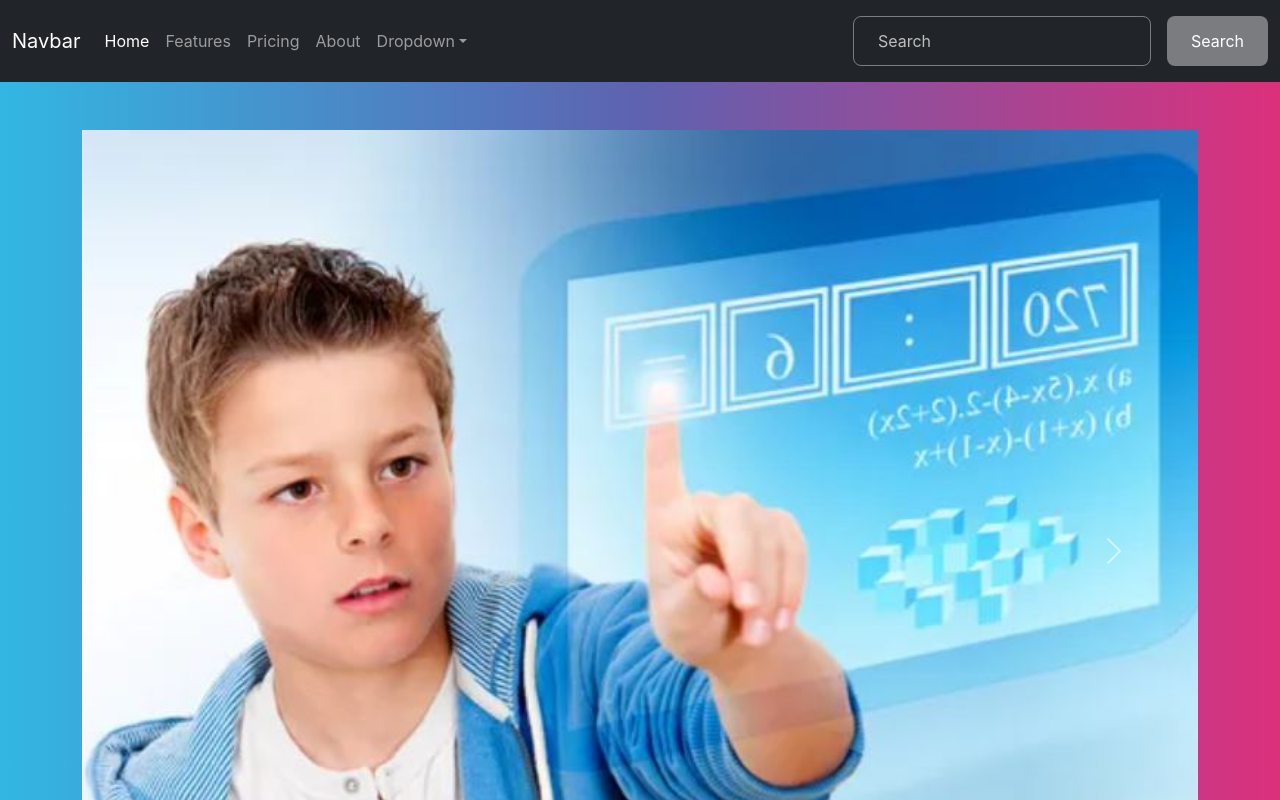
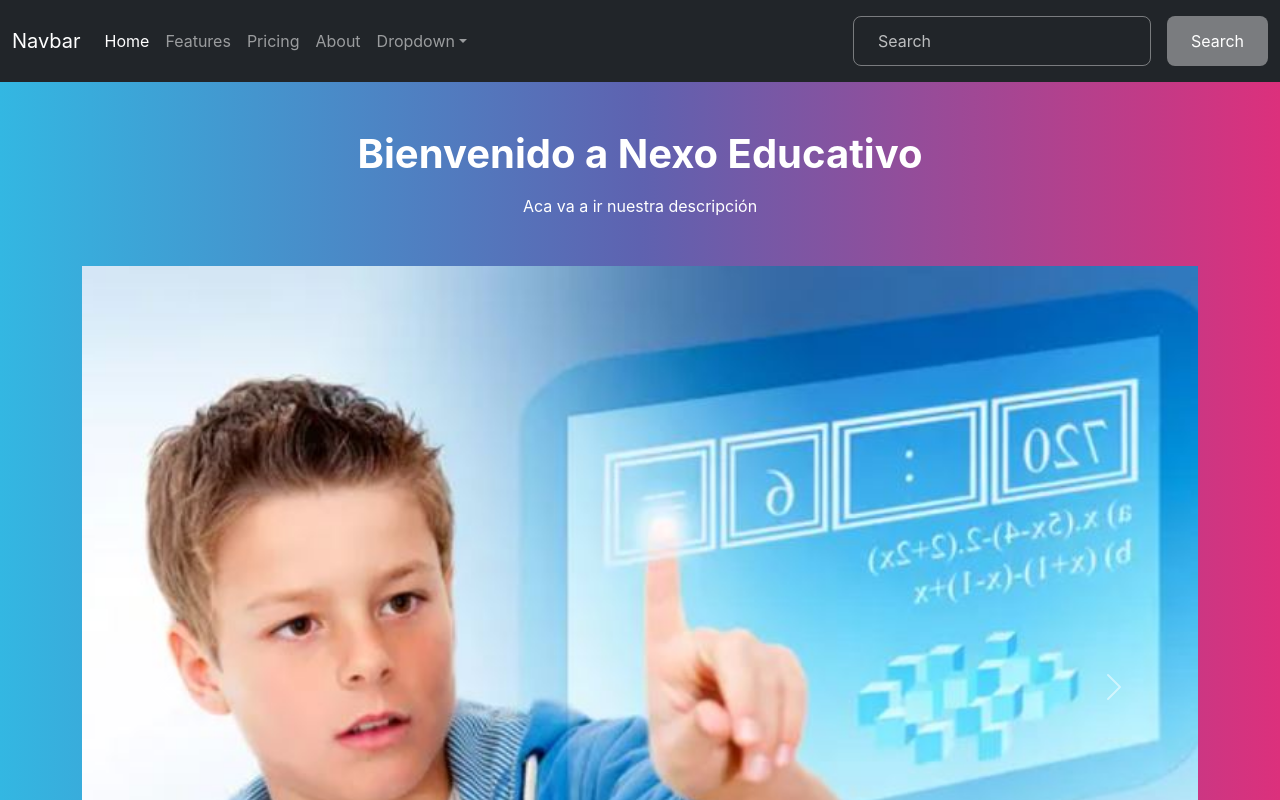
Before and after one commit to seezelop/React-nexoeducativo, a React (Create React App) app: page / in a window 1280 px wide. Shown: the top 800 px of the page. Built offline with nearby package versions, Linux system fonts and the light colour scheme.

Commit message:
Agrego titulo y descripcion

```diff
--- a/src/App.js
+++ b/src/App.js
@@ -7,11 +7,24 @@ function App() {
   return (
     <div className="App">
       <Header />
-      <div className="container my-4">
-      <Carousel />
-      <Footer />
-      </div>
 
+       {/* Sección principal con título y descripción */}
+       <section className="container my-4">
+        <h1 className="text-center">Bienvenido a Nexo Educativo</h1>
+        <p className="text-center">
+          Aca va a ir nuestra descripción
+        </p>
+      </section>
+
+      {/* Sección del carrusel */}
+      <section className="container my-4">
+        <Carousel />
+      </section>
+
+      {/* Sección del footer */}
+      <section className="container my-4">
+        <Footer />
+      </section>
     </div>
   );
 }
```
